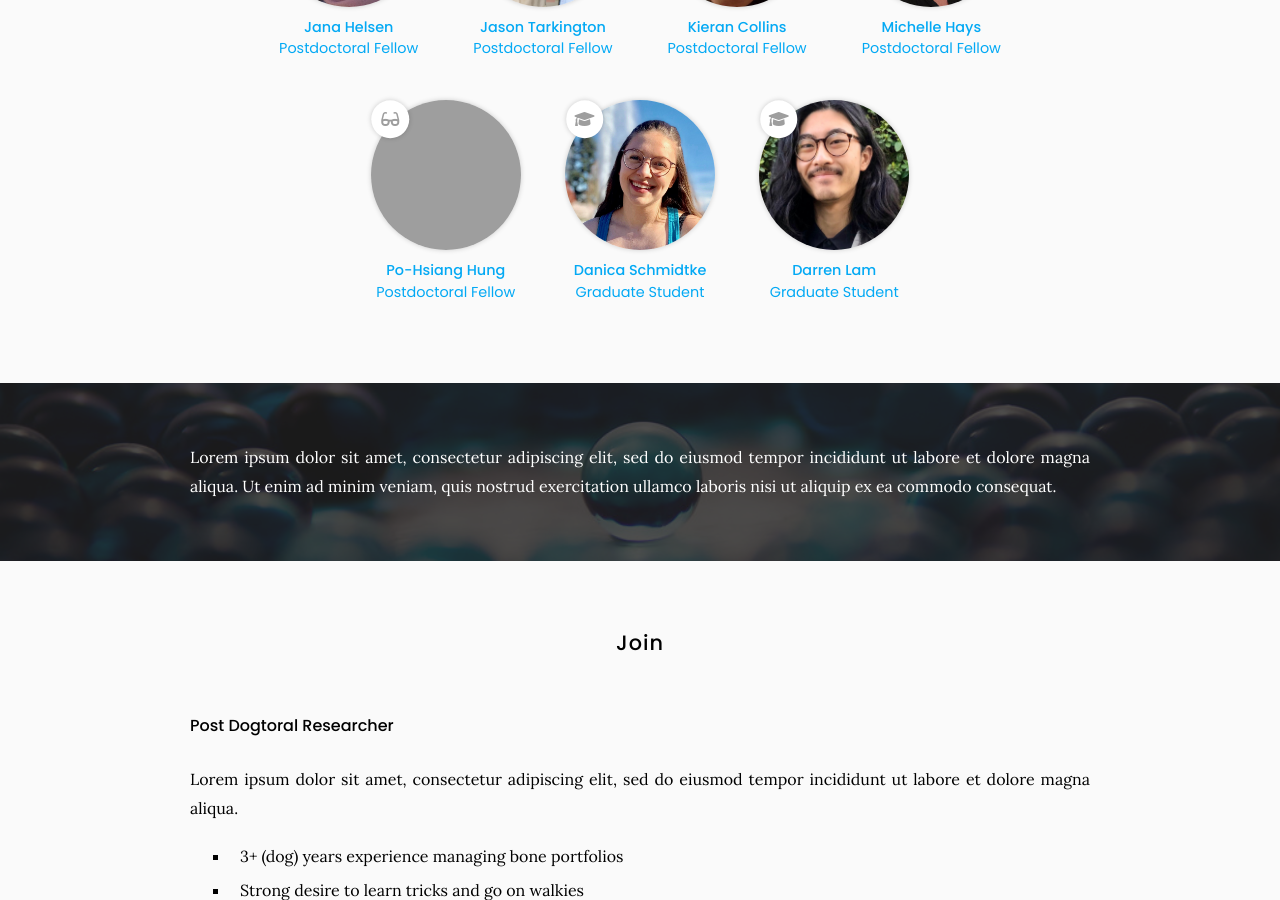
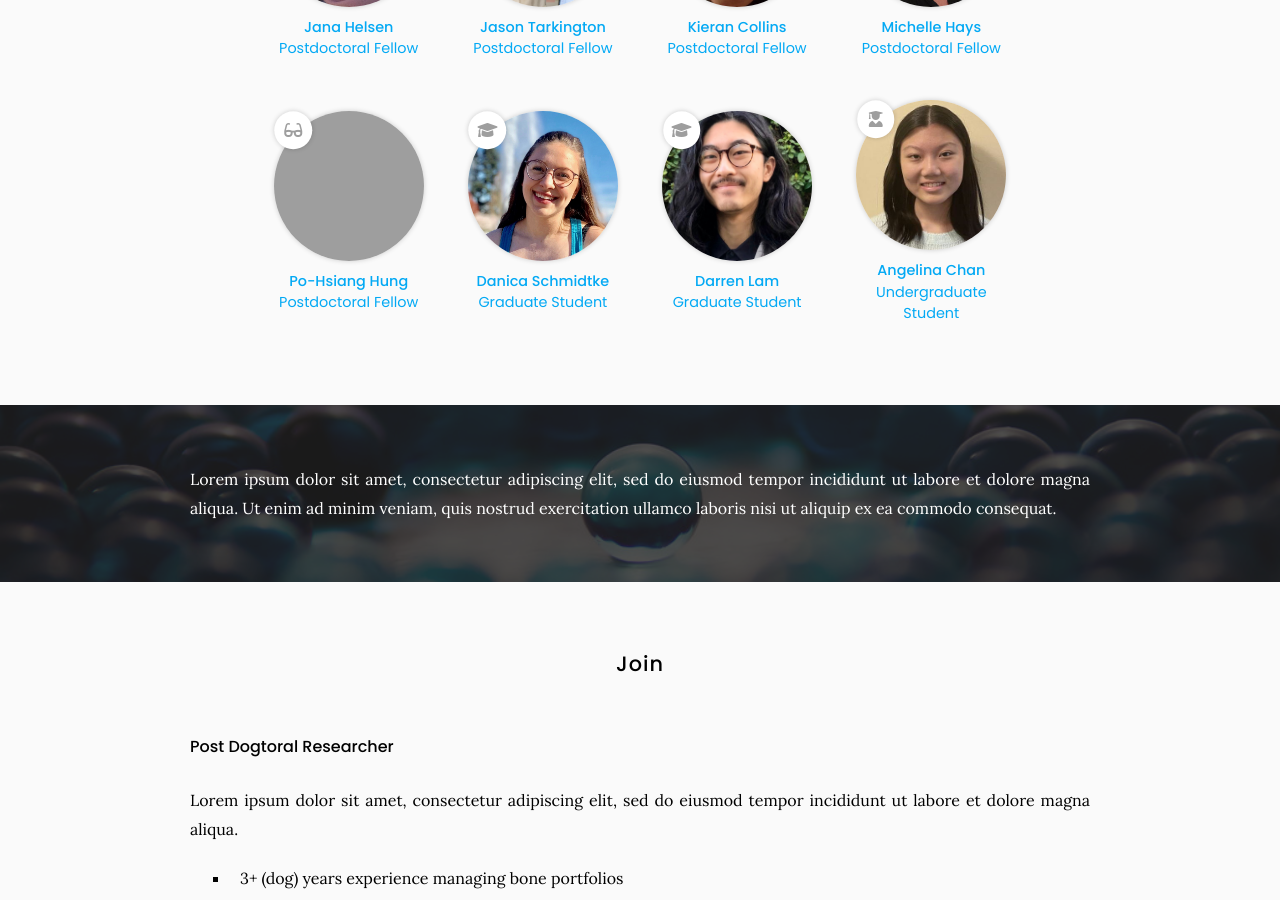
Before and after one commit to gsherloc/sherlock_lab, a Jekyll site: the page built from team/index.md, in a window 1280 px wide and 900 px high, scrolled down 765 px. Built offline with Jekyll 4.4.1, drawn with Linux system fonts in a browser that asks for light colours; part of the change alters nothing that is shown; grey boxes are pictures that could not be loaded.

```diff
--- a/team/index.md
+++ b/team/index.md
@@ -31,7 +31,19 @@ nav:
   include list.html
   data="members"
   component="portrait"
+  filters="role: undergrad"
+%}
+{%
+  include list.html
+  data="members"
+  component="portrait"
   filters="role: programmer"
+%}
+{%
+  include list.html
+  data="members"
+  component="portrait"
+  filters="role: manager"
 %}
 {:.center}
 
```
